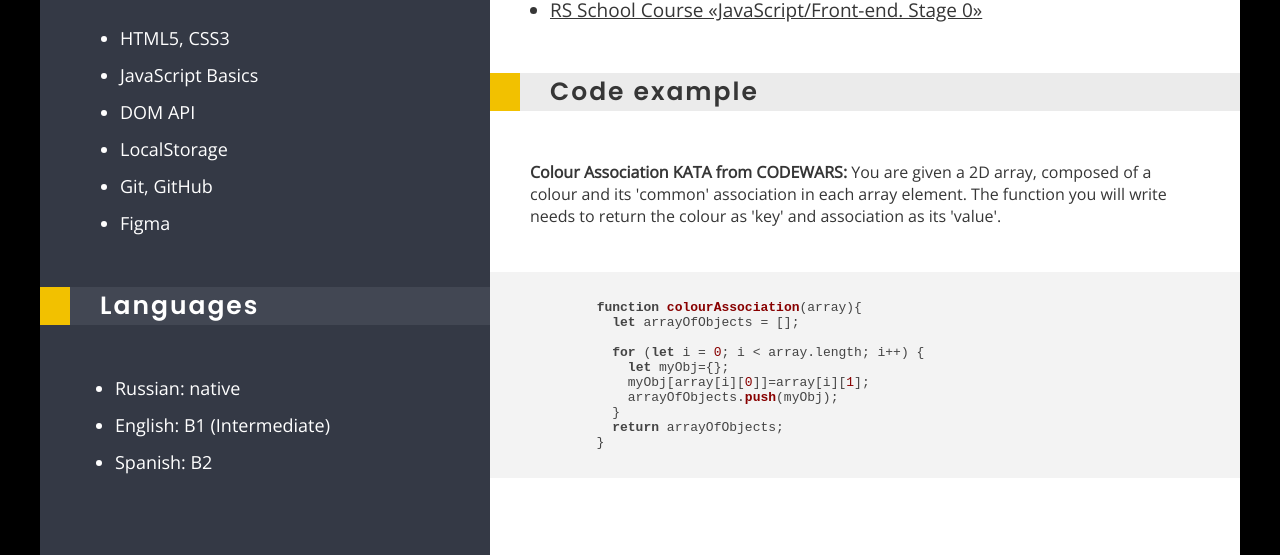
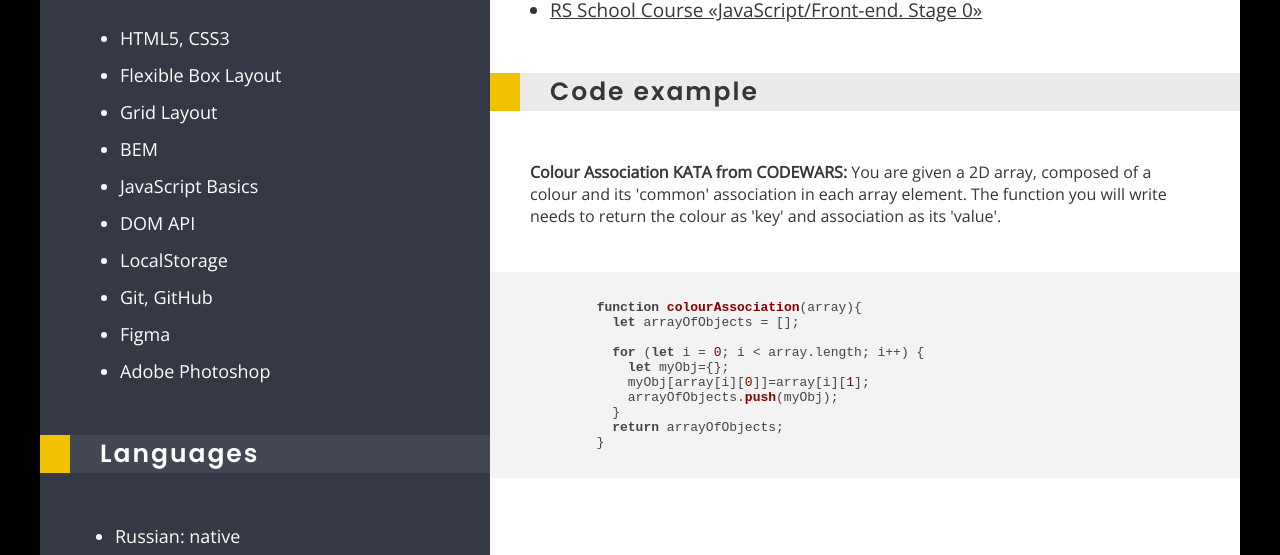
Before and after one commit to valeriaevs/rsschool-cv, a plain HTML site: page index.html in a window 1280 px wide. Shown: the part 1025-1580 px from the top of the page. Drawn offline with nearby package versions, Linux system fonts and the light colour scheme.

Commit message:
fix: add skills

```diff
--- a/index.html
+++ b/index.html
@@ -56,11 +56,15 @@
           <h4 class="section-title section-title_position">Skills</h4>
           <ul class="skills-list skills-list_margin">
             <li class="skills-list__item">HTML5, CSS3</li>
+            <li class="skills-list__item">Flexible Box Layout</li>
+            <li class="skills-list__item">Grid Layout</li>
+            <li class="skills-list__item">BEM</li>
             <li class="skills-list__item">JavaScript Basics</li>
             <li class="skills-list__item">DOM API</li>
             <li class="skills-list__item">LocalStorage</li>
             <li class="skills-list__item">Git, GitHub</li>
             <li class="skills-list__item">Figma</li>
+            <li class="skills-list__item">Adobe Photoshop</li>
           </ul>
         </section>
         <section class="languages" id="languages">
```
Also changed, not shown: 1 other file.
